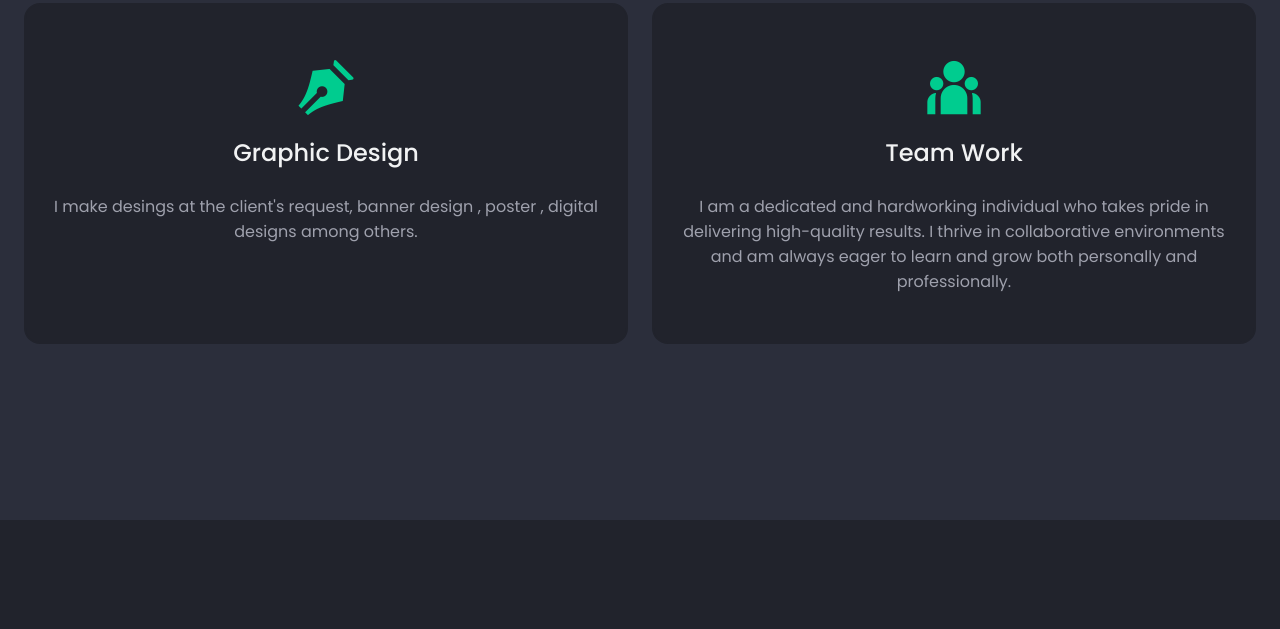
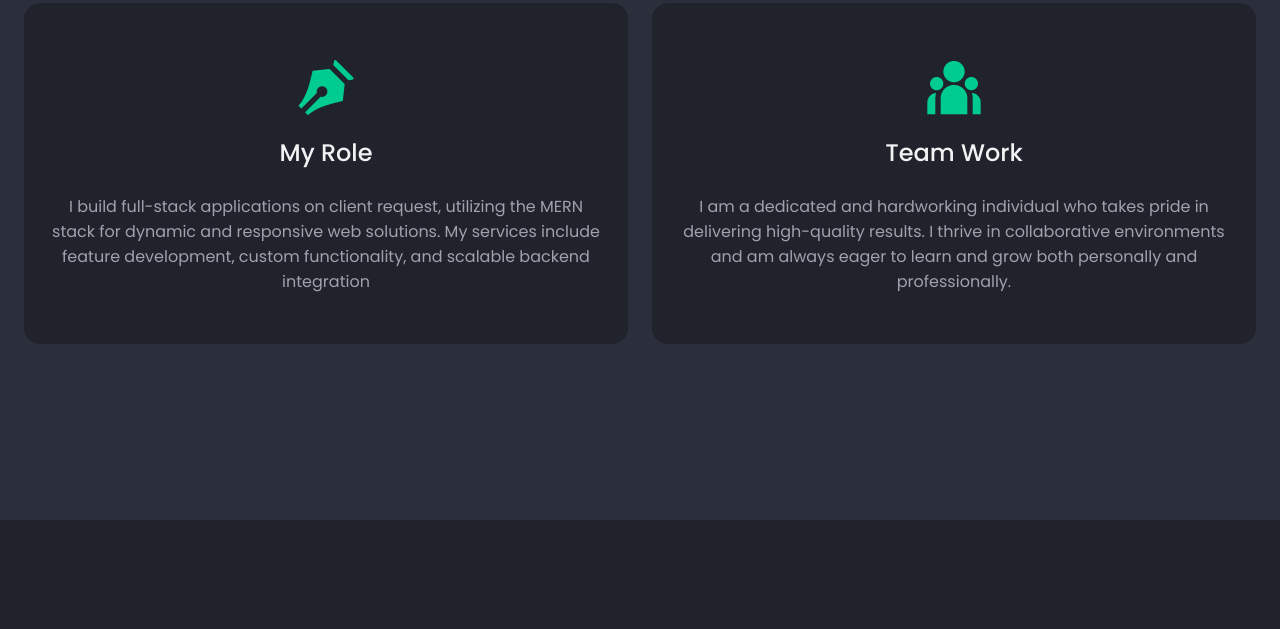
Before and after one commit to bigilbro123/profile, a plain HTML site: page index.html in a window 1280 px wide. Shown: the part 2457-3086 px from the top of the page. Drawn offline with nearby package versions, Linux system fonts and the light colour scheme.

Commit message:
Update index.html

```diff
--- a/index.html
+++ b/index.html
@@ -238,12 +238,10 @@
                 <article class="services__card">
                     <i class="ri-pen-nib-fill service__icon"></i>
                     <h2 class="service__title">
-                             Graphic Design
+                            My Role
                     </h2>
                     <p class="service__description">
-                        I make desings at the client's request,
-                        banner design , poster , digital
-                        designs among others.
+                       I build full-stack applications on client request, utilizing the MERN stack for dynamic and responsive web solutions. My services include feature development, custom functionality, and scalable backend integration
                     </p>
                 </article>
 
```
